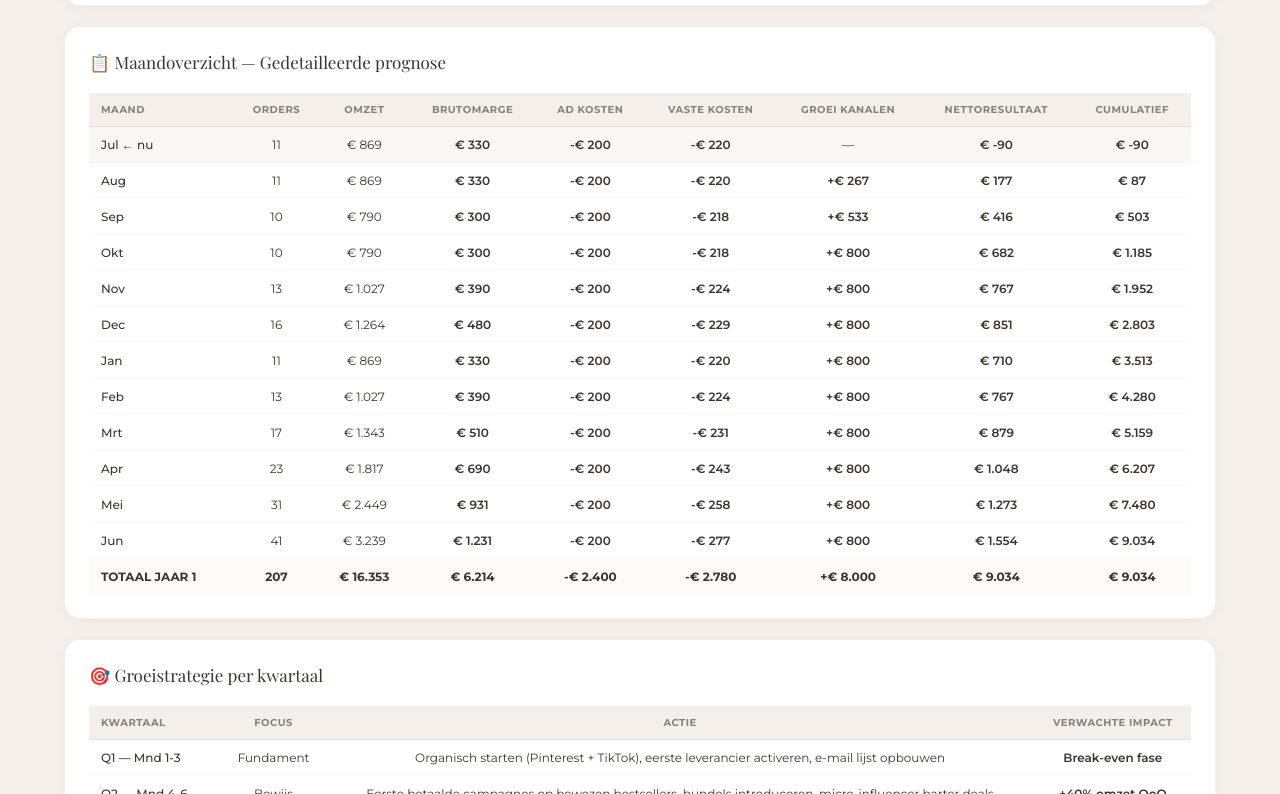
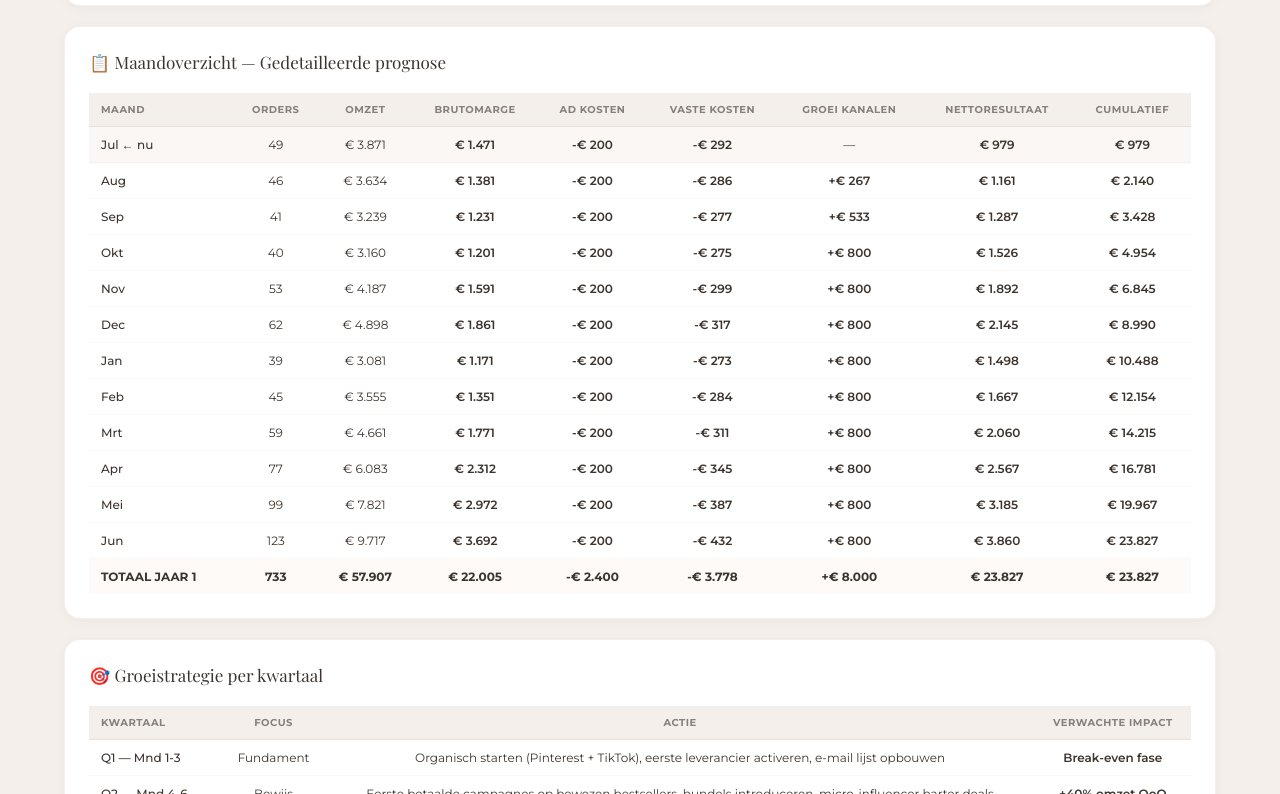
Before and after one commit to nomadandsoul/nomad-curator, a plain HTML site: page nomad-omzetprognose.html in a window 1280 px wide. Shown: the part 1608-2402 px from the top of the page. Drawn offline with nearby package versions, Linux system fonts and the light colour scheme; a web font is replaced by a local one.

Commit message:
Fix: scenario-cijfers omzetprognose herrekend om te kloppen met 3-jaar strategie en financieel model (was tot 3.5x afwijkend)

```diff
--- a/nomad-omzetprognose.html
+++ b/nomad-omzetprognose.html
@@ -332,10 +332,10 @@ const MAANDEN = ['Jan','Feb','Mrt','Apr','Mei','Jun','Jul','Aug','Sep','Okt','No
 const SEIZOEN = [0.7, 0.75, 0.9, 1.1, 1.3, 1.5, 1.4, 1.2, 1.0, 0.9, 1.1, 1.2];
 
 const SCENARIOS_DATA = {
-  conservatief: { startOrders: 8, groei: 12, aov: 79, marge: 38, adBudget: 200, vaste: 120, retour: 30 },
-  realistisch:  { startOrders: 15, groei: 18, aov: 89, marge: 42, adBudget: 400, vaste: 120, retour: 25 },
-  optimistisch: { startOrders: 25, groei: 28, aov: 109, marge: 47, adBudget: 800, vaste: 120, retour: 20 },
-  custom:       { startOrders: 10, groei: 15, aov: 89, marge: 40, adBudget: 300, vaste: 120, retour: 25 },
+  conservatief: { startOrders: 35, groei: 8, aov: 79, marge: 38, adBudget: 200, vaste: 120, retour: 30 },
+  realistisch:  { startOrders: 42, groei: 11, aov: 89, marge: 42, adBudget: 400, vaste: 120, retour: 25 },
+  optimistisch: { startOrders: 44, groei: 14, aov: 109, marge: 47, adBudget: 800, vaste: 120, retour: 20 },
+  custom:       { startOrders: 42, groei: 11, aov: 89, marge: 42, adBudget: 400, vaste: 120, retour: 25 },
 };
 
 const KANSEN_DATA = {
```
